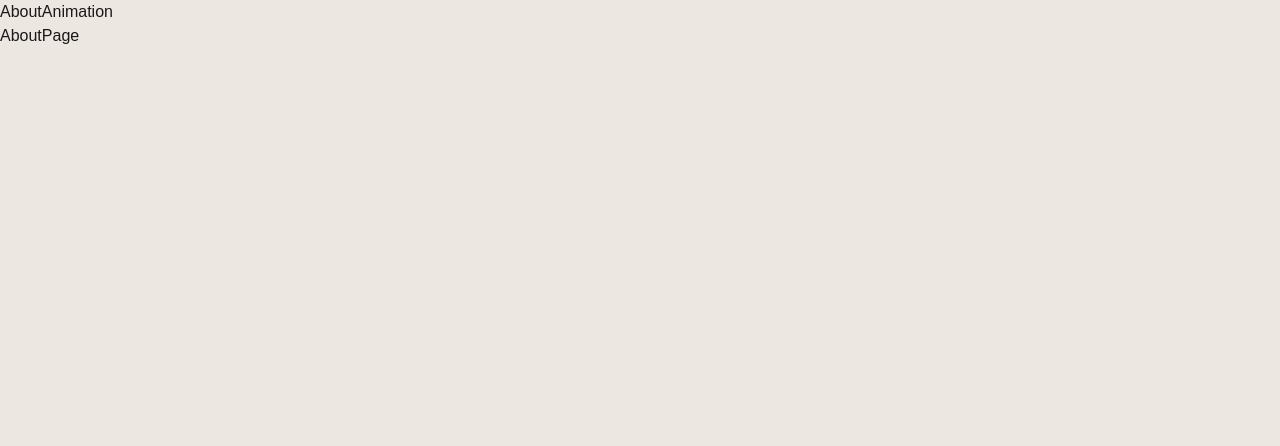
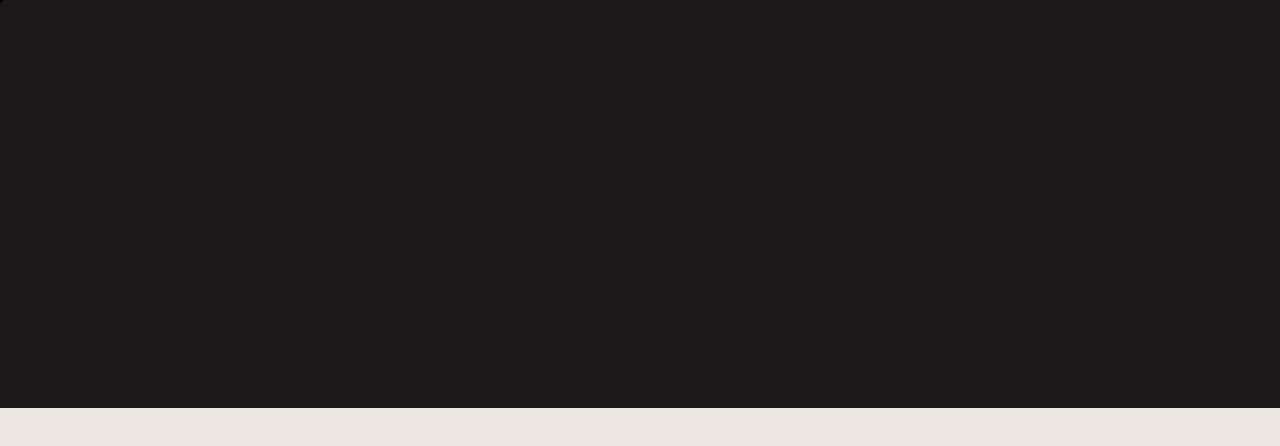
Before and after one commit to Tejas-Gojariya/React-Portfolio, a React (Vite) app in the folder Portfolio/: page /about in a window 1280 px wide. Shown: the top 446 px of the page. Built offline with nearby package versions, Linux system fonts and the light colour scheme.

Commit message:
update information in about page

```diff
--- a/Portfolio/src/Components/AboutPage/AboutAnimation.jsx
+++ b/Portfolio/src/Components/AboutPage/AboutAnimation.jsx
@@ -1,9 +1,31 @@
-import React from 'react'
+import React from "react";
+import { motion as m } from "framer-motion";
 
 const AboutAnimation = () => {
   return (
-    <div>AboutAnimation</div>
-  )
-}
+    <div className="absolute top-0 left-0 w-full h-full overflow-hidden">
+      <m.div
+        initial={{ transform: "translateY(0%)" }}
+        animate={{ transform: "translateY(-101%)" }}
+        transition={{
+          duration: 0.5,
+          delay: 0,
+          ease: "easeIn",
+        }}
+        className="absolute top-0 left-0 w-full h-full bg-[#1a1818] z-50"
+      ></m.div>
+      <m.div
+        initial={{ transform: "translateY(30%)" }}
+        animate={{ transform: "translateY(-101%)" }}
+        transition={{
+          duration: 1,
+          delay: 0,
+          ease: "ease",
+        }}
+        className="absolute top-0 left-0 w-full h-full bg-[#1a1818] z-50"
+      ></m.div>
+    </div>
+  );
+};
 
-export default AboutAnimation
+export default AboutAnimation;
--- a/Portfolio/src/Components/AboutPage/AboutPage.jsx
+++ b/Portfolio/src/Components/AboutPage/AboutPage.jsx
@@ -1,9 +1,26 @@
-import React from 'react'
+import React from "react";
+import { motion as m } from "framer-motion";
 
 const AboutPage = () => {
   return (
-    <div>AboutPage</div>
-  )
-}
+    <div className="relative w-full h-auto flex justify-start items-start md:items-center pt-28 md:pt-0 px-8 md:px-20">
+      <div className="w-full xl1100:w-[60%] h-auto flex flex-col justify-start md:justify-start items-start md:ml-20 xl1100:ml-60 pb-20 md:pt-20">
+        <div className="overflow-hidden w-full xl1100:-mb-10">
+          <m.div
+            initial={{ transform: "translateY(100%)" }}
+            animate={{ transform: "translateY(0%)" }}
+            transition={{
+              duration: 0.5,
+              delay: 0.75,
+            }}
+            className="Avegas-Royale-Regular text-[20vw] sm500:text-[22vw] md:text-[15vw]"
+          >
+            About
+          </m.div>
+        </div>
+      </div>
+    </div>
+  );
+};
 
-export default AboutPage
+export default AboutPage;
```
Also changed, not shown: 1 other file (tests, documents, lock files or other folders).
